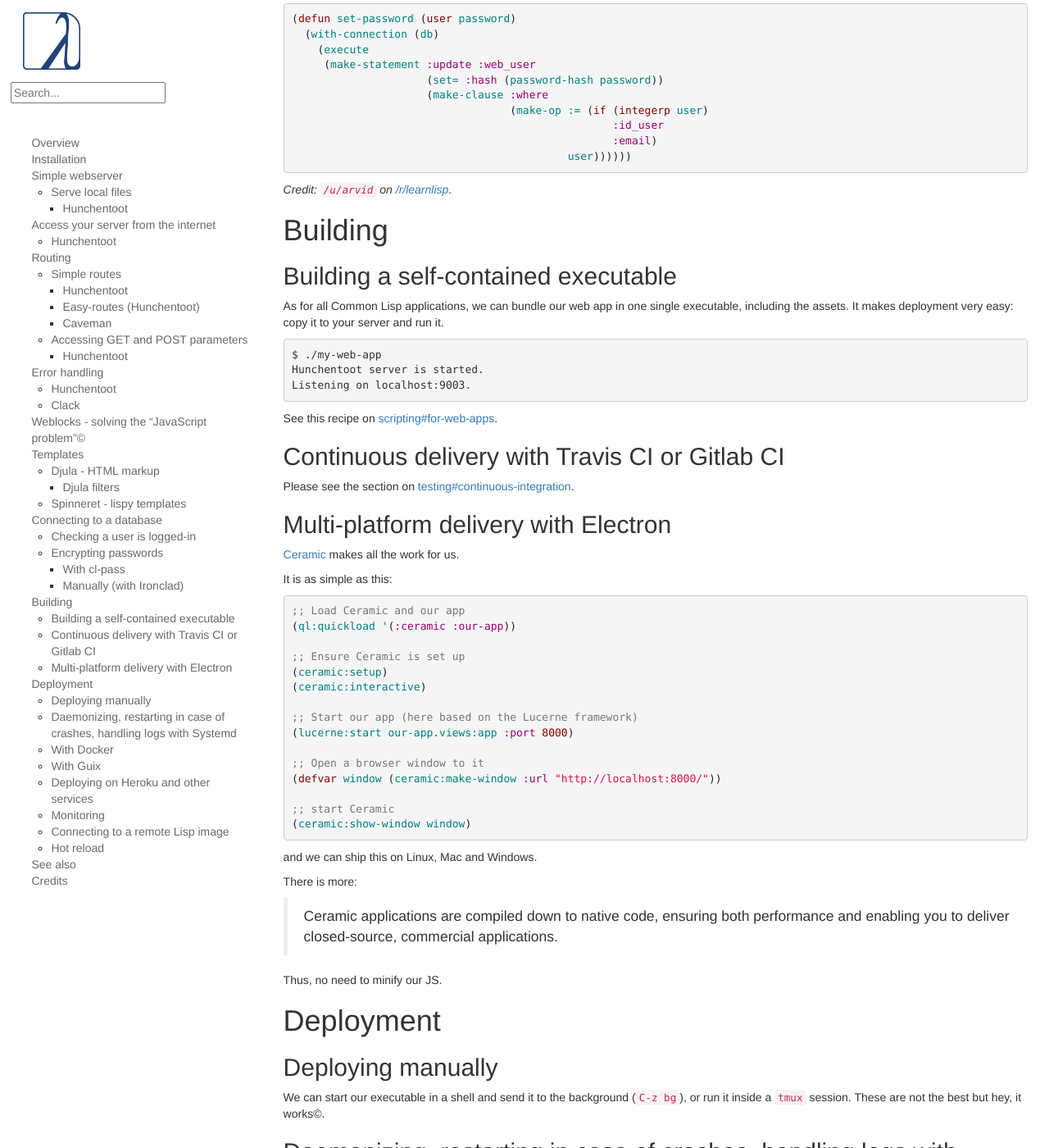
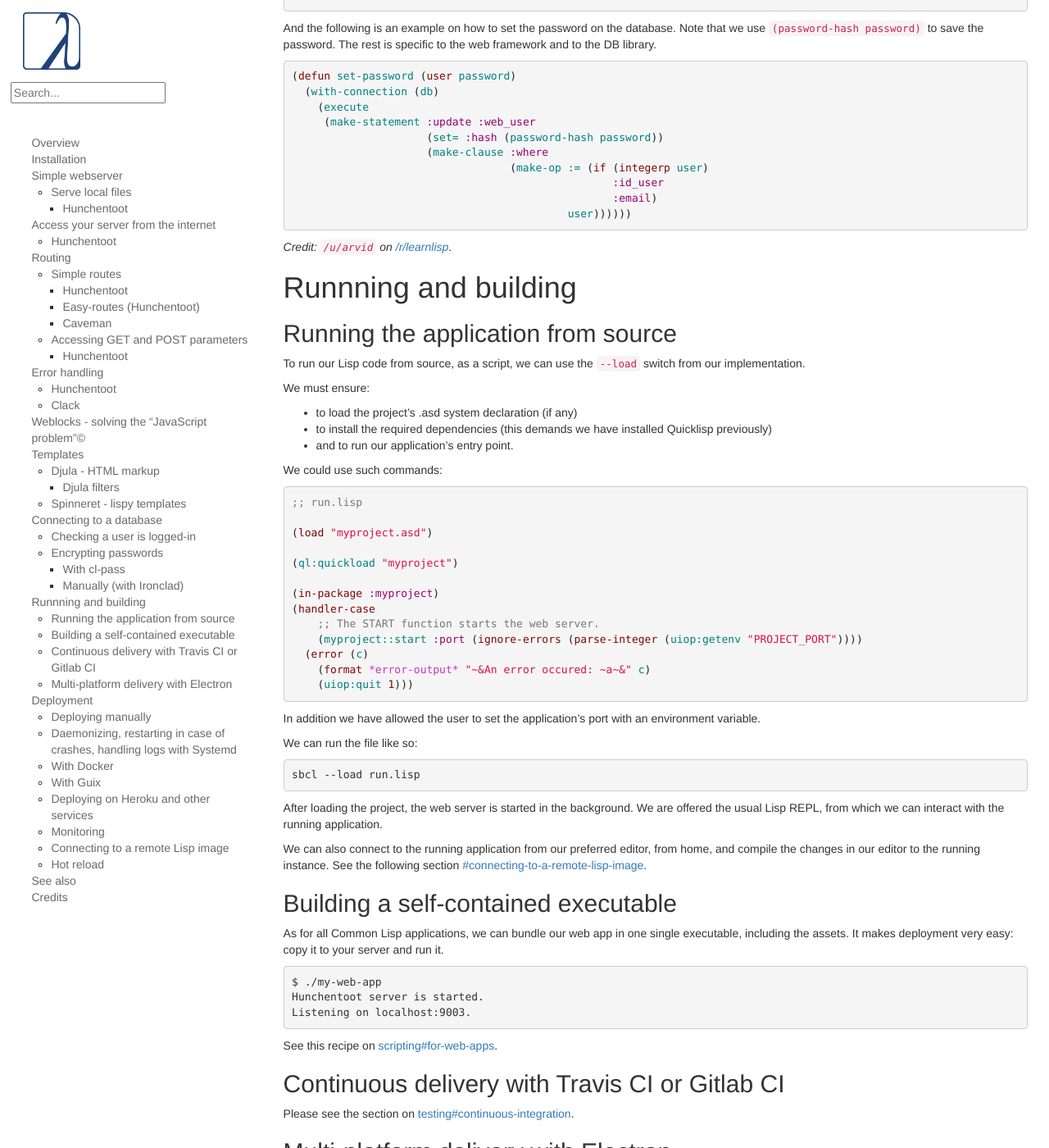
Before and after one commit to LispCookbook/cl-cookbook, a Jekyll site: the page built from web.md, in a window 1280 px wide and 1400 px high, scrolled down 11967 px. Shown: the whole window at 82% size. Built offline with Jekyll 4.4.1, drawn with Linux system fonts in a browser that asks for light colours; some of the changed text lies outside the part shown.

Commit message:
web: on running an app from source
make it clear we don't have to build a binary.

```diff
--- a/web.md
+++ b/web.md
@@ -4,7 +4,8 @@
 
 
 For web development as for any other task, one can leverage Common
-Lisp's advantages: the unmatched REPL and exception handling system,
+Lisp's advantages: the unmatched REPL that even helps to interact with a running web app,
+the exception handling system,
 performance, the ability to build a self-contained executable,
 stability, good threads story, strong typing, etc. We can, say, define
 a new route and try it right away, there is no need to restart any
@@ -16,6 +17,12 @@
 on standard output. The ability to build self-contained executables eases
 deployment tremendously (compared to, for example, npm-based apps), in
 that we just copy the executable to a server and run it.
+
+And when we have deployed our app, we can still interact with it,
+allowing for hot reload, that even works when new dependencies have to
+be installed. If you are careful and don't want to use full live
+reload, you might still enjoy this capability to reload, for example, a user's
+configuration file.
 
 We'll present here some established web frameworks and other common
 libraries to help you getting started in developing a web
@@ -787,7 +794,53 @@
 
 *Credit: `/u/arvid` on [/r/learnlisp](https://www.reddit.com/r/learnlisp/comments/begcf9/can_someone_give_me_an_eli5_on_hiw_to_encrypt_and/)*.
 
-# Building
+# Runnning and building
+
+## Running the application from source
+
+To run our Lisp code from source, as a script, we can use the `--load`
+switch from our implementation.
+
+We must ensure:
+
+- to load the project's .asd system declaration (if any)
+- to install the required dependencies (this demands we have installed Quicklisp previously)
+- and to run our application's entry point.
+
+We could use such commands:
+
+~~~lisp
+;; run.lisp
+
+(load "myproject.asd")
+
+(ql:quickload "myproject")
+
+(in-package :myproject)
+(handler-case
+    ;; The START function starts the web server.
+    (myproject::start :port (ignore-errors (parse-integer (uiop:getenv "PROJECT_PORT"))))
+  (error (c)
+    (format *error-output* "~&An error occured: ~a~&" c)
+    (uiop:quit 1)))
+~~~
+
+In addition we have allowed the user to set the application's port
+with an environment variable.
+
+We can run the file like so:
+
+    sbcl --load run.lisp
+
+After loading the project, the web server is started in the
+background. We are offered the usual Lisp REPL, from which we can
+interact with the running application.
+
+We can also connect to the running application from our preferred
+editor, from home, and compile the changes in our editor to the
+running instance. See the following section
+[#connecting-to-a-remote-lisp-image](#connecting-to-a-remote-lisp-image).
+
 
 ## Building a self-contained executable
 
@@ -968,6 +1021,8 @@
   and DB migrations. Uses Qlot, Buildapp, SystemD for deployment.
 - [lisp-web-template-productlist](https://github.com/vindarel/lisp-web-template-productlist),
   a simple project template with Hunchentoot, Easy-Routes, Djula and Bulma CSS.
+- [lisp-web-live-reload-example](https://github.com/vindarel/lisp-web-live-reload-example/) -
+  a toy project to show how to interact with a running web app.
 
 # Credits
 
```
